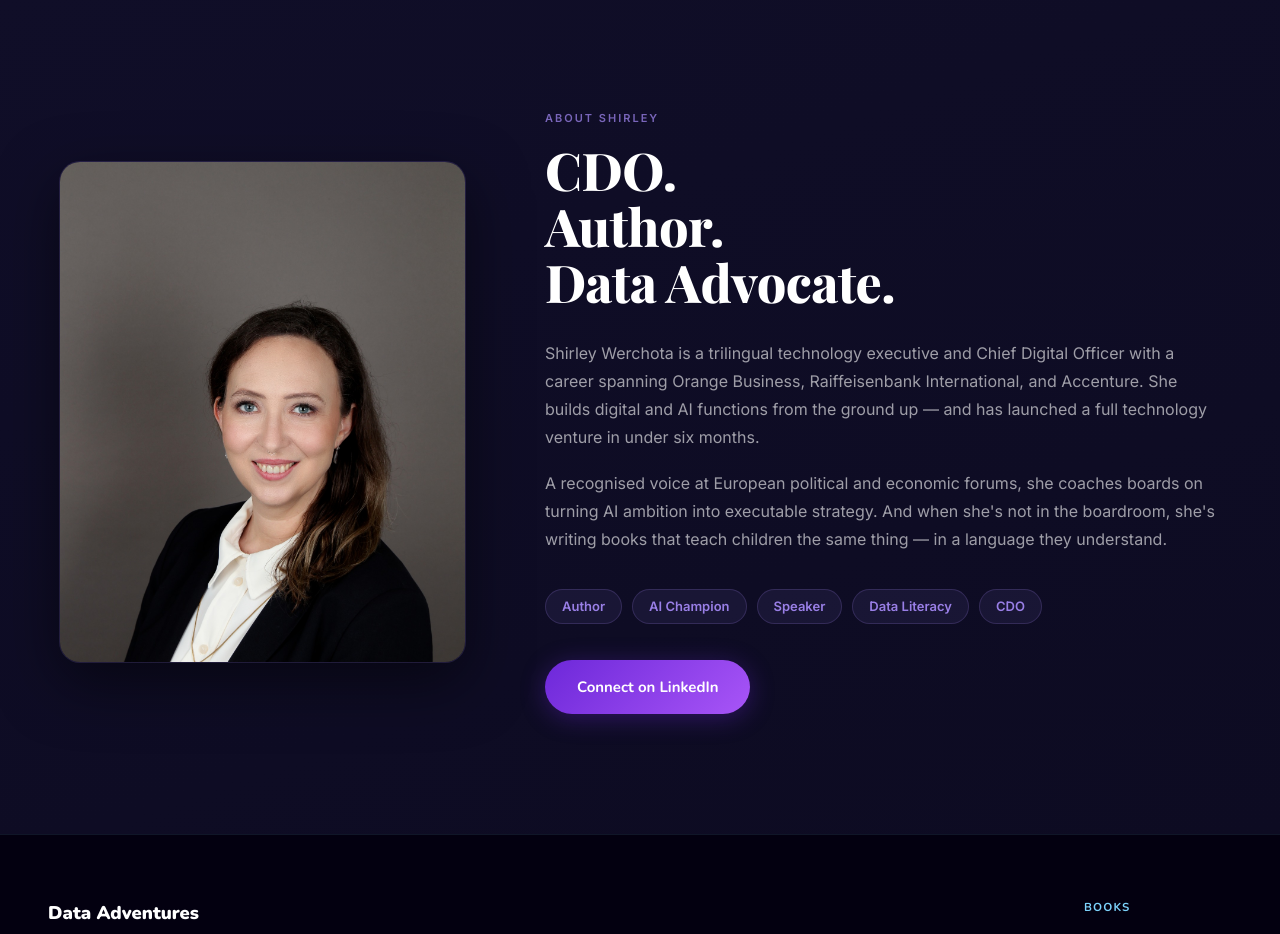
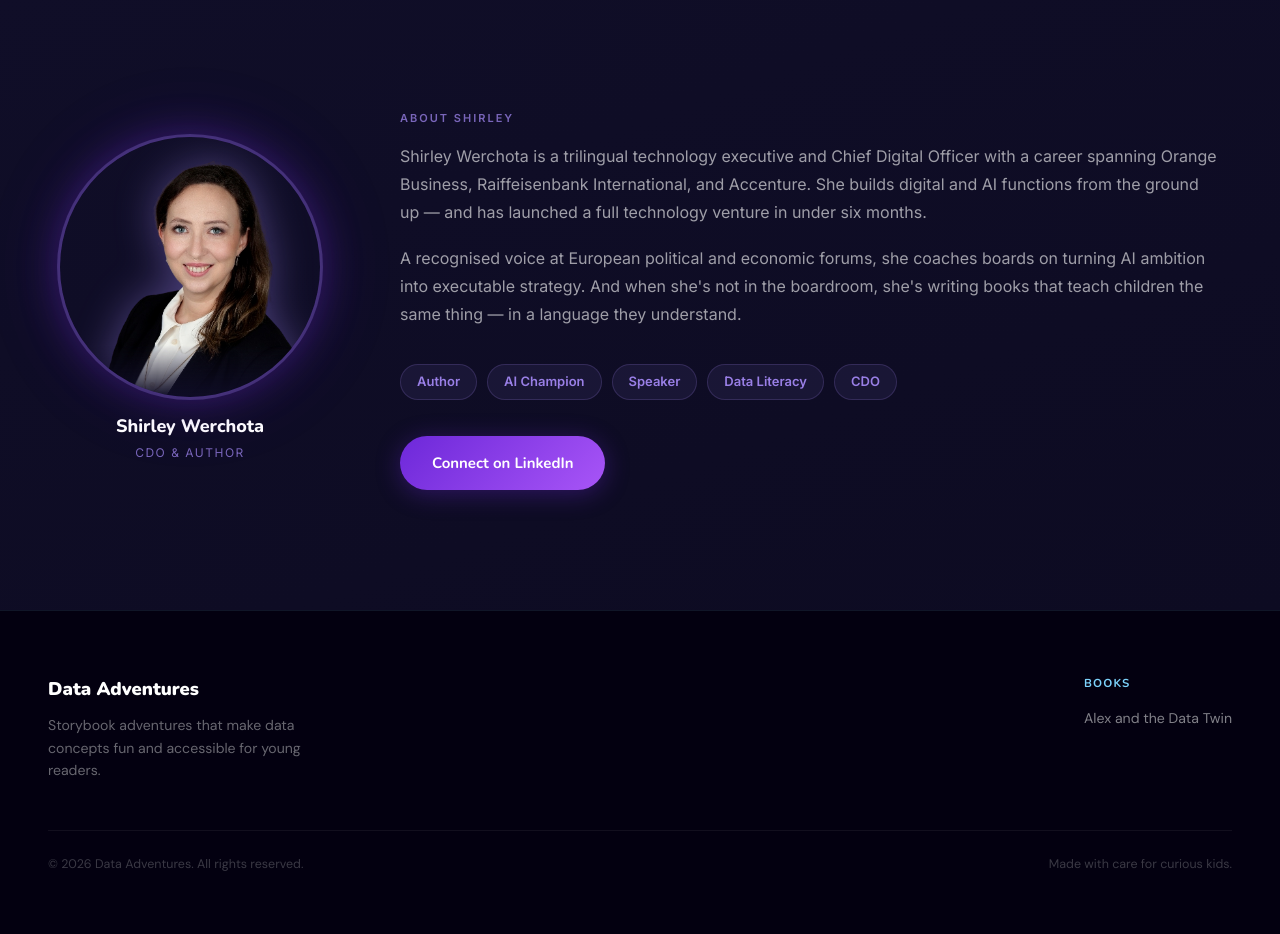
Before and after one commit to isahbella007/data-adventures, a Next.js app: page /creators/shirley in a window 1280 px wide. Shown: the part 1700-2634 px from the top of the page. Built offline with nearby package versions, Linux system fonts and the light colour scheme.

Commit message:
final yay

```diff
--- a/src/app/creators/shirley/page.tsx
+++ b/src/app/creators/shirley/page.tsx
@@ -206,14 +206,14 @@ export default function ShirleyPage() {
             </Box>
           </Box>
 
-          {/* Right — Photo (transparent PNG cutout, floats on the grid) */}
+          {/* Right — Photo (hidden on mobile, transparent PNG cutout on desktop) */}
           <Box
             ref={heroImgRef}
             sx={{
+              display: { xs: 'none', md: 'flex' },
               width: '100%',
-              height: { xs: 420, md: 580 },
+              height: 580,
               position: 'relative',
-              display: 'flex',
               alignItems: 'flex-end',
               justifyContent: 'center',
             }}
@@ -451,25 +451,49 @@ export default function ShirleyPage() {
             alignItems: 'center',
           }}
         >
-          {/* Photo */}
+          {/* Photo — circular avatar with glowing ring */}
           <Box
             sx={{
-              flex: '0.75',
-              width: '100%',
-              height: { xs: 380, md: 500 },
-              borderRadius: '20px',
+              flexShrink: 0,
+              display: 'flex',
+              flexDirection: 'column',
+              alignItems: 'center',
+              gap: '16px',
+            }}
+          >
+            <Box
+              sx={{
+                width: { xs: 200, md: 260 },
+                height: { xs: 200, md: 260 },
+                borderRadius: '50%',
                 overflow: 'hidden',
                 position: 'relative',
+                boxShadow: '0 0 0 3px rgba(167,139,250,0.25), 0 0 40px rgba(109,40,217,0.4), 0 0 80px rgba(109,40,217,0.15)',
                 flexShrink: 0,
-              boxShadow: '0 0 0 1px rgba(167,139,250,0.15), 0 20px 60px rgba(0,0,0,0.5)',
               }}
             >
               <Image
-              src="/images/creators/shirley.jpg"
+                src="/images/creators/shirley2.png"
                 alt="Shirley Werchota"
                 fill
-              style={{ objectFit: 'cover', objectPosition: 'center top' }}
+                style={{
+                  objectFit: 'cover',
+                  objectPosition: 'center center',
+                  filter: 'drop-shadow(0 0 20px rgba(167,139,250,0.4))',
+                  maskImage: 'linear-gradient(to bottom, black 80%, transparent 100%)',
+                  WebkitMaskImage: 'linear-gradient(to bottom, black 80%, transparent 100%)',
+                }}
               />
+            </Box>
+            {/* Name plate under avatar */}
+            <Box sx={{ textAlign: 'center' }}>
+              <Typography sx={{ fontFamily: 'var(--font-nunito)', fontWeight: 800, fontSize: '18px', color: '#fff' }}>
+                Shirley Werchota
+              </Typography>
+              <Typography sx={{ fontFamily: 'var(--font-inter)', fontSize: '12px', color: 'rgba(167,139,250,0.7)', letterSpacing: '1.5px', textTransform: 'uppercase', mt: '4px' }}>
+                CDO & Author
+              </Typography>
+            </Box>
           </Box>
 
           {/* Bio */}
@@ -489,7 +513,7 @@ export default function ShirleyPage() {
               About Shirley
             </Typography>
 
-            <Typography
+            {/* <Typography
               sx={{
                 fontFamily: 'var(--font-playfair)',
                 fontSize: { xs: '36px', md: '52px' },
@@ -501,7 +525,7 @@ export default function ShirleyPage() {
               }}
             >
               CDO.<br />Author.<br />Data Advocate.
-            </Typography>
+            </Typography> */}
 
             <Typography
               sx={{ fontFamily: 'var(--font-inter)', fontSize: '16px', lineHeight: 1.75, color: 'rgba(255,255,255,0.6)', mb: '18px' }}
```
Lines whose indentation alone changed are shown as unchanged.
